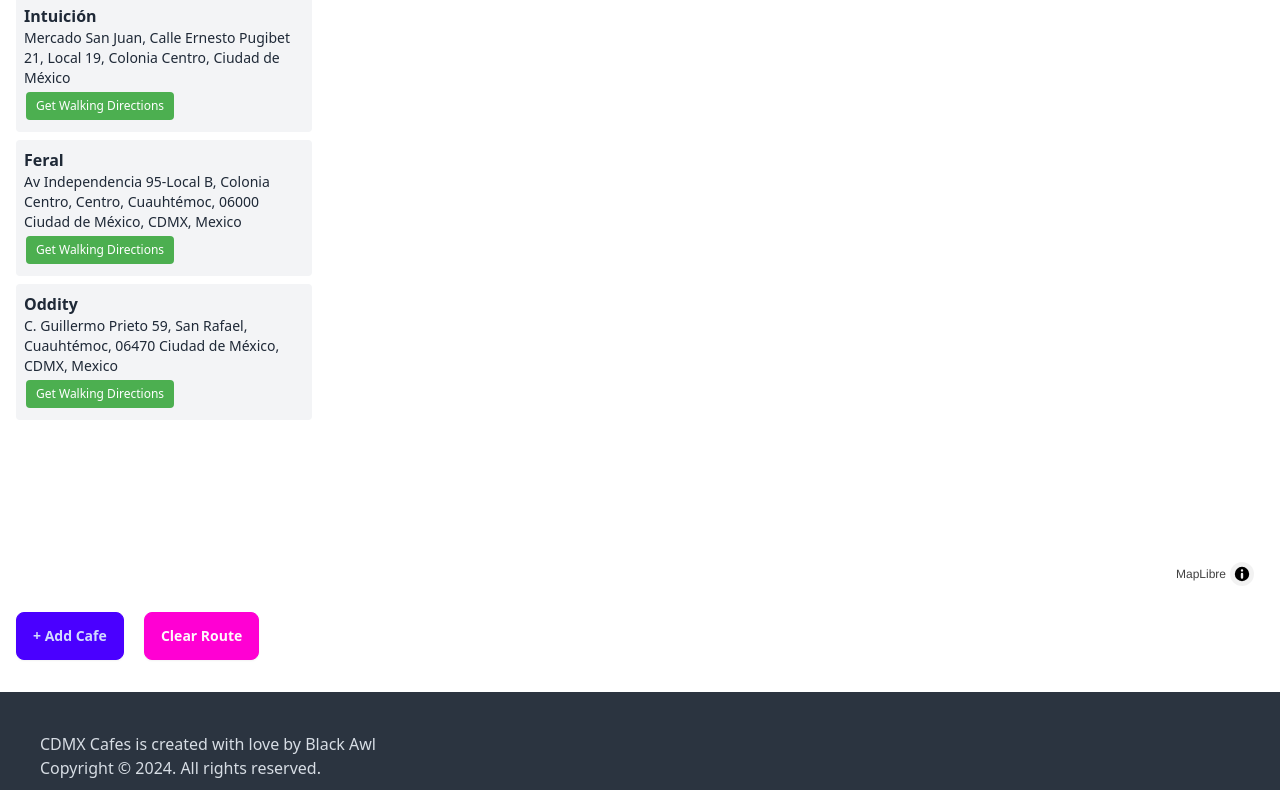
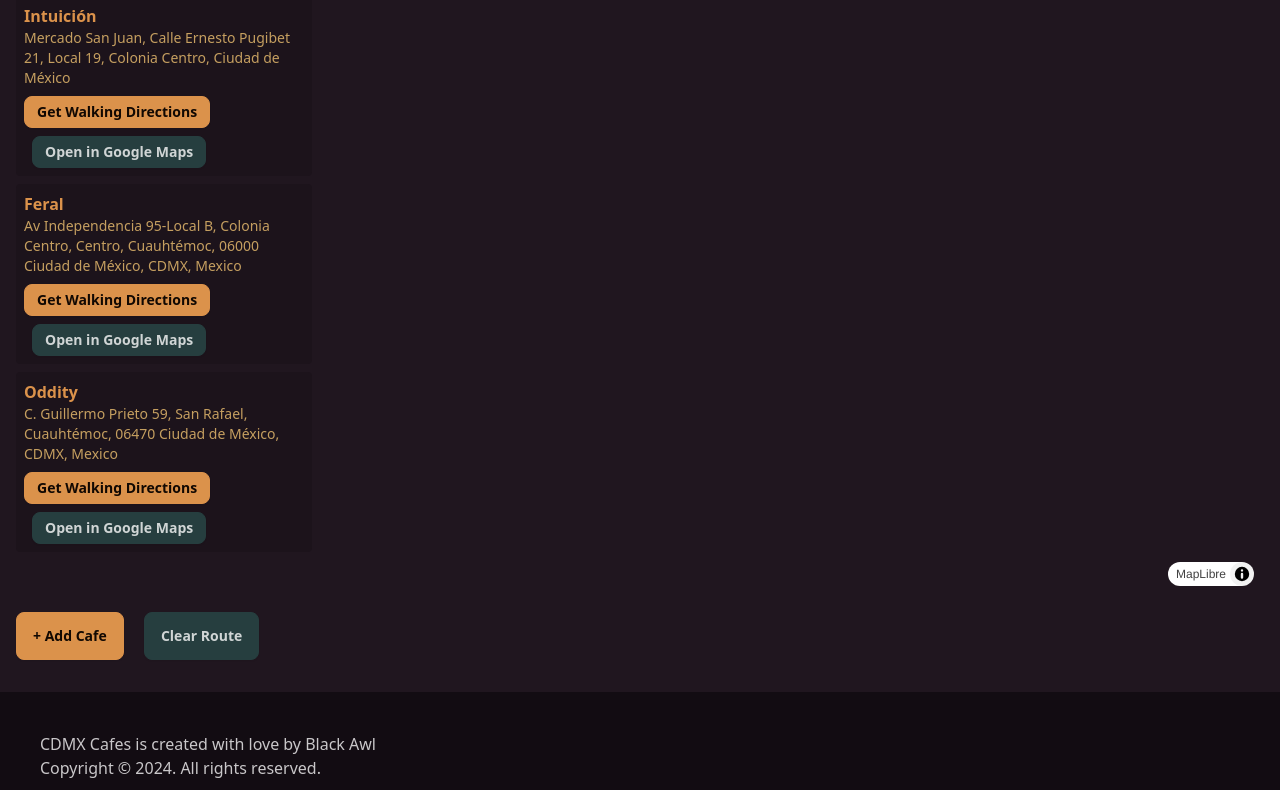
Before and after one commit to Black-Awl/cdmx-cafes, an Astro site: page / in a window 1280 px wide. Shown: the part 254-1044 px from the top of the page. Built offline with nearby package versions, Linux system fonts and the light colour scheme; Astro itself is replaced by a stand-in of ours; no server answers.

Commit message:
coffee theme from daisy UI

```diff
--- a/src/components/Navigation.astro
+++ b/src/components/Navigation.astro
@@ -15,11 +15,11 @@ const navItems = [
 ];
 ---
 
-<nav class="bg-base-200">
+<nav class="bg-base-300">
   <div class="container mx-auto px-4">
     <ul class="menu menu-horizontal">
       {navItems.map((item) => (
-        <li><a href={item.url}>{item.name}</a></li>
+        <li><a href={item.url} class="text-base-content hover:text-primary">{item.name}</a></li>
       ))}
     </ul>
   </div>
--- a/src/layouts/Layout.astro
+++ b/src/layouts/Layout.astro
@@ -68,38 +68,32 @@ const alternateLinks = getAlternateLinks(Astro.url.pathname);
     width: 15px;
     height: 15px;
     border-radius: 50%;
-    background-color: #4285F4;
-    box-shadow: 0 0 0 4px rgba(66, 133, 244, 0.4);
+    background-color: hsl(var(--p));
+    box-shadow: 0 0 0 4px hsla(var(--p) / 0.4);
     animation: pulse 3s infinite;
   }
 
   @keyframes pulse {
     0% {
-      box-shadow: 0 0 0 0 rgba(66, 133, 244, 0.4);
+      box-shadow: 0 0 0 0 hsla(var(--p) / 0.4);
     }
     70% {
-      box-shadow: 0 0 0 10px rgba(66, 133, 244, 0);
+      box-shadow: 0 0 0 10px hsla(var(--p) / 0);
     }
     100% {
-      box-shadow: 0 0 0 0 rgba(66, 133, 244, 0);
+      box-shadow: 0 0 0 0 hsla(var(--p) / 0);
     }
   }
 
-  .get-directions {
-    background-color: #4CAF50;
-    border: none;
-    color: white;
-    padding: 5px 10px;
-    text-align: center;
-    text-decoration: none;
-    display: inline-block;
-    font-size: 12px;
-    margin: 4px 2px;
-    cursor: pointer;
-    border-radius: 4px;
+  .get-directions, .open-google-maps {
+    @apply btn btn-sm;
   }
 
-  .get-directions:hover {
-    background-color: #45a049;
+  .get-directions {
+    @apply btn-primary;
+  }
+
+  .open-google-maps {
+    @apply btn-secondary;
   }
 </style>
--- a/src/pages/index.astro
+++ b/src/pages/index.astro
@@ -23,15 +23,16 @@ try {
 ---
 
 <Layout title={t('nav.home')}>
-  <h1 class="text-4xl font-bold mb-4">{t('site.title')}</h1>
+  <h1 class="text-4xl font-bold mb-4 text-primary">{t('site.title')}</h1>
   <div class="flex">
     <div id="sidebar" class="w-1/4 pr-4 overflow-y-auto max-h-[600px]">
       <ul id="cafe-list">
         {cafes.map((cafe) => (
-          <li class="mb-2 p-2 bg-gray-100 rounded cursor-pointer hover:bg-gray-200" data-id={cafe.id}>
-            <h3 class="font-bold">{cafe.name}</h3>
-            <p class="text-sm">{cafe.address}</p>
-            <button class="get-directions mt-2" data-cafe-id={cafe.id}>Get Walking Directions</button>
+          <li class="mb-2 p-2 bg-base-200 rounded cursor-pointer hover:bg-base-300" data-id={cafe.id}>
+            <h3 class="font-bold text-primary">{cafe.name}</h3>
+            <p class="text-sm text-base-content">{cafe.address}</p>
+            <button class="get-directions mt-2 btn btn-primary btn-sm">Get Walking Directions</button>
+            <button class="open-google-maps mt-2 ml-2 btn btn-secondary btn-sm">Open in Google Maps</button>
           </li>
         ))}
       </ul>
@@ -133,6 +134,25 @@ try {
     });
   }
 
+  function addOpenGoogleMapsButtonListener(button, cafe) {
+    button.addEventListener('click', (e) => {
+      e.preventDefault();
+      e.stopPropagation();
+      if ('geolocation' in navigator) {
+        navigator.geolocation.getCurrentPosition(position => {
+          const { latitude, longitude } = position.coords;
+          const url = `https://www.google.com/maps/dir/?api=1&origin=${latitude},${longitude}&destination=${cafe.latitude},${cafe.longitude}&travelmode=walking`;
+          window.open(url, '_blank');
+        }, error => {
+          console.error('Error getting user location:', error);
+          alert('Unable to get your location. Please enable location services and try again.');
+        });
+      } else {
+        alert('Geolocation is not supported by your browser.');
+      }
+    });
+  }
+
   async function fetchAndDisplayRoute(start, end) {
     const apiKey = import.meta.env.PUBLIC_OPENROUTE_API_KEY;
     const url = `https://api.openrouteservice.org/v2/directions/foot-walking?api_key=${apiKey}&start=${start.join(',')}&end=${end.join(',')}`;
@@ -141,6 +161,7 @@ try {
       const response = await fetch(url);
       const data = await response.json();
       const coordinates = data.features[0].geometry.coordinates;
+      const duration = Math.round(data.features[0].properties.summary.duration / 60); // Convert to minutes
 
       if (map.getSource('route')) {
         map.removeLayer('route');
@@ -168,8 +189,8 @@ try {
           'line-cap': 'round'
         },
         'paint': {
-          'line-color': '#888',
-          'line-width': 8
+          'line-color': '#FFA500', // Golden yellow color
+          'line-width': 6
         }
       });
 
@@ -178,6 +199,19 @@ try {
       }, new maplibregl.LngLatBounds(coordinates[0], coordinates[0]));
 
       map.fitBounds(bounds, { padding: 50 });
+
+      // Display the time estimate
+      const timeEstimateElement = document.createElement('div');
+      timeEstimateElement.id = 'time-estimate';
+      timeEstimateElement.innerHTML = `Estimated walking time: ${duration} minutes`;
+      timeEstimateElement.style.position = 'absolute';
+      timeEstimateElement.style.bottom = '10px';
+      timeEstimateElement.style.left = '10px';
+      timeEstimateElement.style.backgroundColor = 'white';
+      timeEstimateElement.style.padding = '5px';
+      timeEstimateElement.style.borderRadius = '3px';
+      document.getElementById('map').appendChild(timeEstimateElement);
+
     } catch (error) {
       console.error('Error fetching route:', error);
       alert('Unable to fetch walking directions. Please try again later.');
@@ -206,6 +240,9 @@ try {
 
         const directionsButton = item.querySelector('.get-directions');
         addDirectionsButtonListener(directionsButton, cafe);
+
+        const openGoogleMapsButton = item.querySelector('.open-google-maps');
+        addOpenGoogleMapsButtonListener(openGoogleMapsButton, cafe);
       }
     });
   });
@@ -235,11 +272,19 @@ try {
     fitMapToMarkers();
   }
 
+  function clearTimeEstimate() {
+    const timeEstimateElement = document.getElementById('time-estimate');
+    if (timeEstimateElement) {
+      timeEstimateElement.remove();
+    }
+  }
+
   document.getElementById('clear-route').addEventListener('click', () => {
     if (map.getSource('route')) {
       map.removeLayer('route');
       map.removeSource('route');
     }
+    clearTimeEstimate();
     fitMapToMarkers();
   });
 </script>
--- a/tailwind.config.cjs
+++ b/tailwind.config.cjs
@@ -5,18 +5,9 @@ module.exports = {
     extend: {},
   },
   plugins: [
-    require('@tailwindcss/typography'),
-    require('daisyui'),
+    require("daisyui"),
   ],
-  // Optionally, specify DaisyUI config
   daisyui: {
-    themes: ["light", "dark"], // true: all themes | false: only light + dark | array: specific themes like this ["light", "dark", "cupcake"]
-    darkTheme: "dark", // name of one of the included themes for dark mode
-    base: true, // applies background color and foreground color for root element by default
-    styled: true, // include daisyUI colors and design decisions for all components
-    utils: true, // adds responsive and modifier utility classes
-    rtl: false, // rotate style direction from left-to-right to right-to-left. You also need to add dir="rtl" to your html tag and install `tailwindcss-flip` plugin for Tailwind CSS.
-    prefix: "", // prefix for daisyUI classnames (components, modifiers and responsive class names. Not colors)
-    logs: true, // Shows info about daisyUI version and used config in the console when building your CSS
+    themes: ["coffee"],
   },
 }
```
